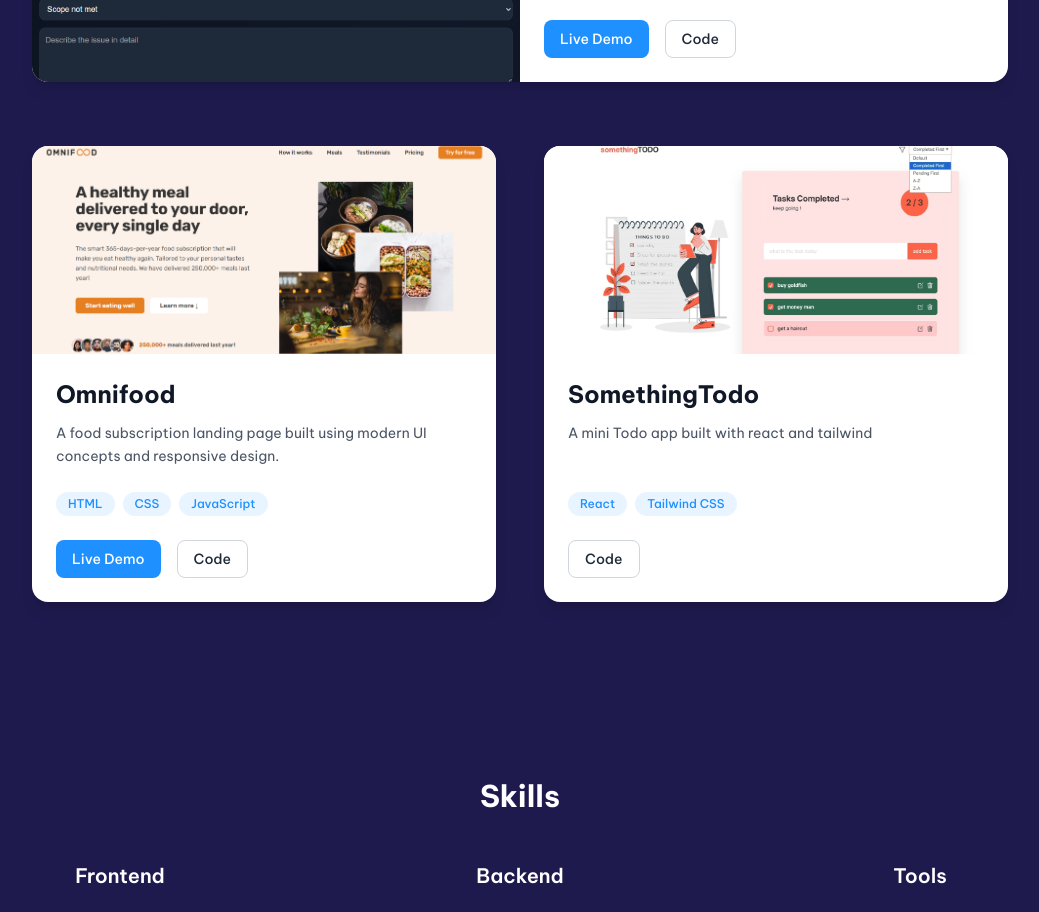
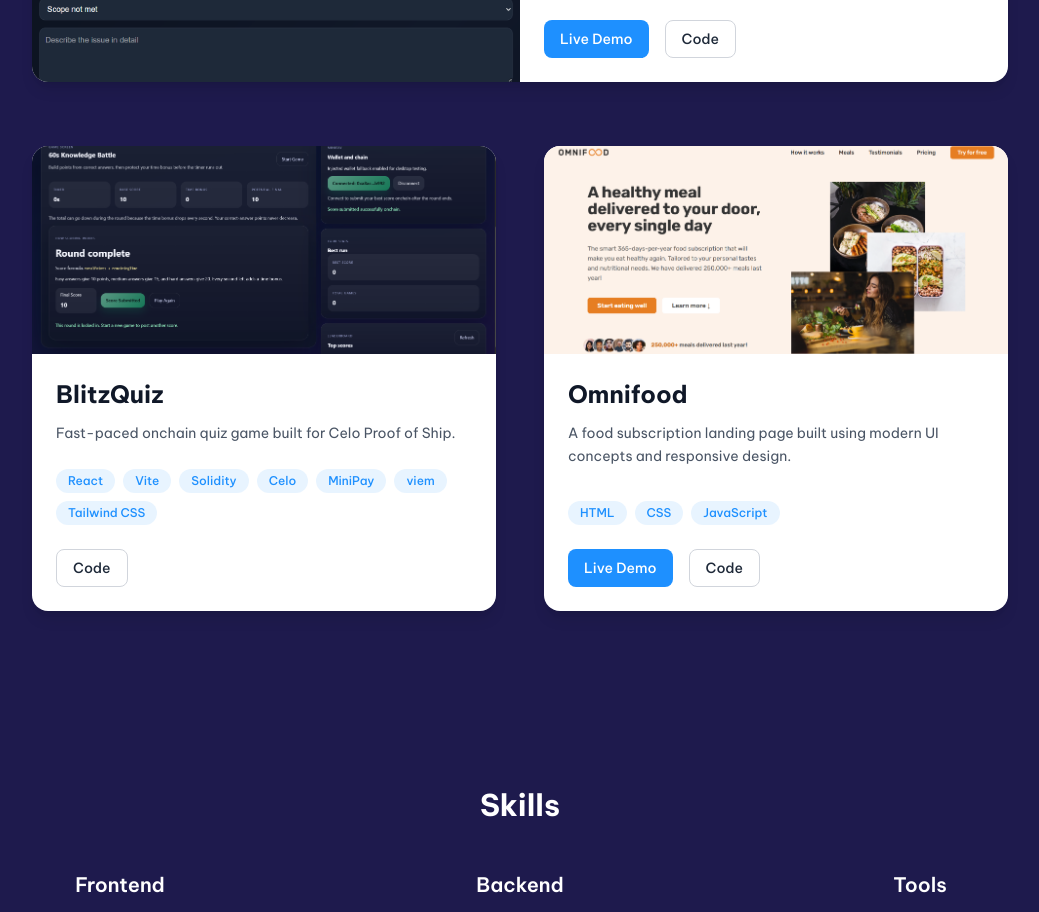
Before and after one commit to roobie001/roobiecode, a React (Vite) app: page / in a window 1280 px wide. Shown: the part 2114-3026 px from the top of the page, without its empty margins (120-1159 px from the left). Built offline with nearby package versions, Linux system fonts and the light colour scheme.

Commit message:
project blitzquiz added

```diff
--- a/src/components/ProjectsSection.jsx
+++ b/src/components/ProjectsSection.jsx
@@ -2,7 +2,7 @@
 import omnifood from "../assets/omnifood.png";
 import learnify from "../assets/learnify.png";
 import freelanceP from "../assets/freelanceP.png";
-import todo from "../assets/todo.png.jpeg";
+import blitzquiz from "../assets/blitzquiz.png";
 
 const projects = [
   {
@@ -34,20 +34,29 @@
     featured: true,
   },
   {
+    name: "BlitzQuiz",
+    image: blitzquiz,
+    description: "Fast-paced onchain quiz game built for Celo Proof of Ship.",
+    // liveLink: "https://your-live-link.com/",
+    githubLink: "https://github.com/roobie001/word-hustle-bloom", // replace if different repo
+    stacks: [
+      "React",
+      "Vite",
+      "Solidity",
+      "Celo",
+      "MiniPay",
+      "viem",
+      "Tailwind CSS",
+    ],
+    featured: false,
+  },
+  {
     name: "Omnifood",
     image: omnifood,
     description: `A food subscription landing page built using modern UI concepts and responsive design.`,
     liveLink: "https://omnifood-roobie.netlify.app/",
     githubLink: "https://github.com/roobie001/omnifood-project",
     stacks: ["HTML", "CSS", "JavaScript"],
-  },
-  {
-    name: "SomethingTodo",
-    image: todo,
-    description: `A mini Todo app built with react and tailwind`,
-    liveLink: "",
-    githubLink: "https://github.com/roobie001/Todo-App",
-    stacks: ["React", "Tailwind CSS"],
   },
 ];
 
```
Also changed, not shown: src/assets/blitzquiz.png (added), src/assets/todo.png.jpeg (deleted).
